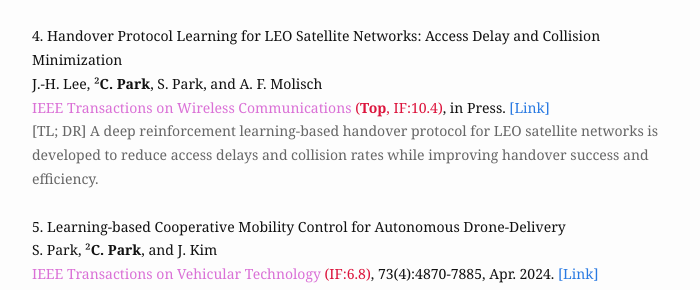
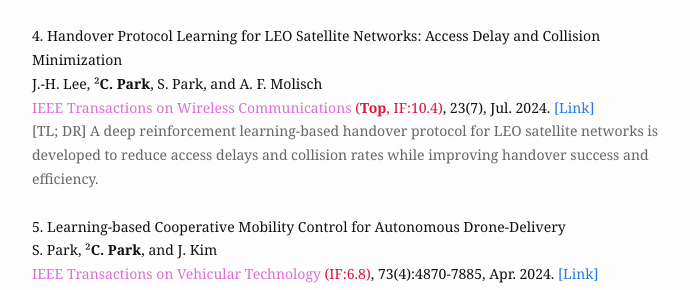
Before and after one commit to cosdeneb/cosdeneb.github.io, a Jekyll site: the page built from publication.md, in a window 1280 px wide and 900 px high, scrolled down 1053 px. Shown: the part 162-452 px from the top of the window, without its empty margins (288-988 px from the left). Built offline with Jekyll 4.4.1, drawn with Linux system fonts in a browser that asks for light colours.

Commit message:
Update publication.md

```diff
--- a/publication.md
+++ b/publication.md
@@ -49,7 +49,7 @@
 
   4. Handover Protocol Learning for LEO Satellite Networks: Access Delay and Collision Minimization <br/>
   J.-H. Lee, ²<b>C. Park</b>, S. Park, and A. F. Molisch <br/>
-  <font color='#da70d6'>IEEE Transactions on Wireless Communications</font> <font color='#dc143c'>(<b>Top</b>, IF:10.4)</font>, in Press. <a href="https://ieeexplore.ieee.org/abstract/document/10371217">[Link]</a><br/>
+  <font color='#da70d6'>IEEE Transactions on Wireless Communications</font> <font color='#dc143c'>(<b>Top</b>, IF:10.4)</font>, 23(7), Jul. 2024. <a href="https://ieeexplore.ieee.org/abstract/document/10371217">[Link]</a><br/>
   <font color='#666666'>[TL; DR] A deep reinforcement learning-based handover protocol for LEO satellite networks is developed to reduce access delays and collision rates while improving handover success and efficiency. </font><br/><br/>
 
   5. Learning-based Cooperative Mobility Control for Autonomous Drone-Delivery <br/>
```
